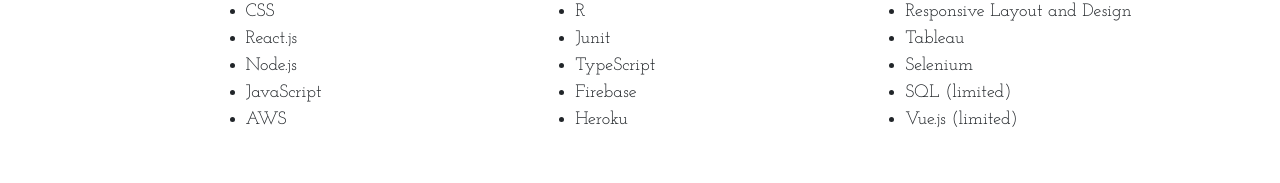
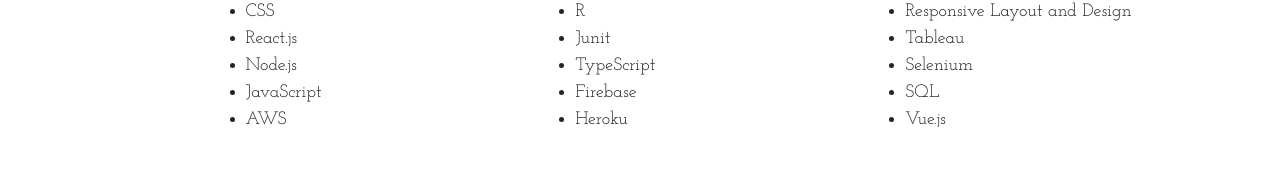
Before and after one commit to jinc132/jinschang-Portfolio, a React (Create React App) app: page /Resume in a window 1280 px wide. Shown: the part 275-458 px from the top of the page. Built offline with nearby package versions, Linux system fonts and the light colour scheme.

Commit message:
add more content

```diff
--- a/src/pages/Resume.js
+++ b/src/pages/Resume.js
@@ -143,8 +143,8 @@ class Resume extends Component {
               <li>Responsive Layout and Design</li>
               <li>Tableau</li>
               <li>Selenium</li>
-              <li>SQL (limited)</li>
-              <li>Vue.js (limited)</li>
+              <li>SQL</li>
+              <li>Vue.js</li>
             </ul>
           </div>
         </div>
```
